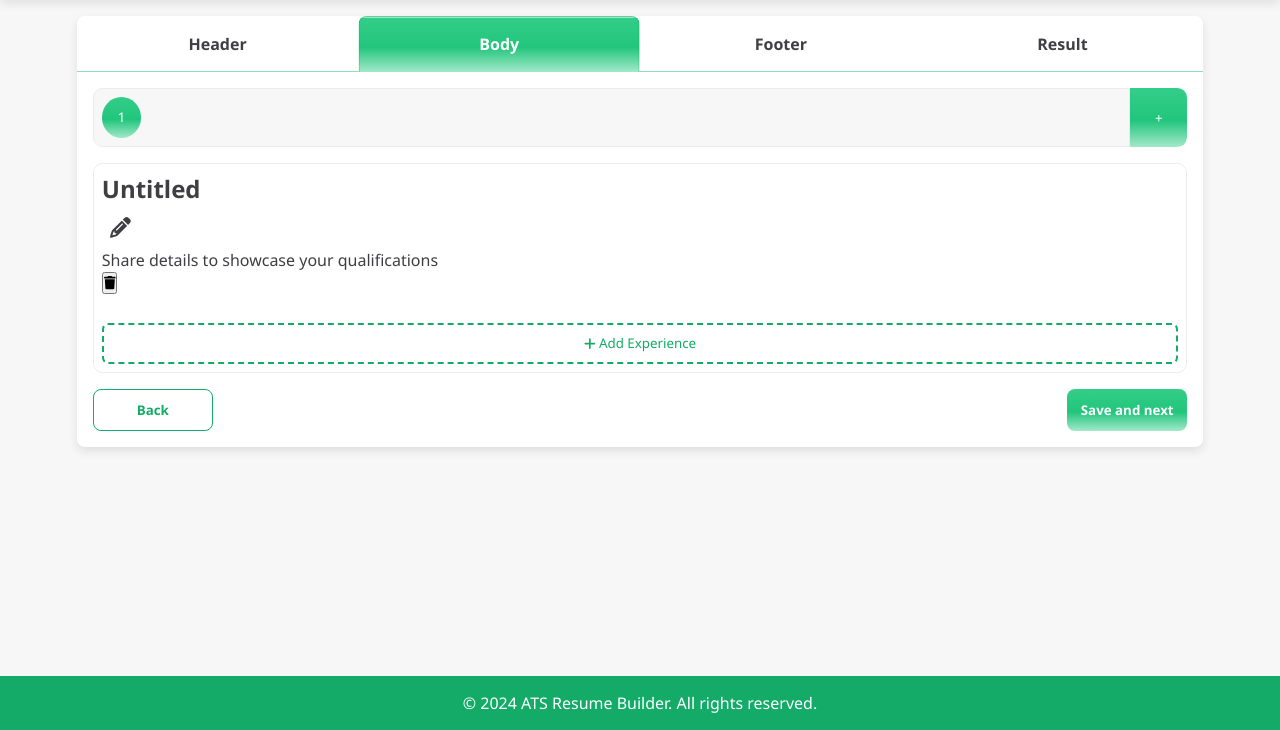
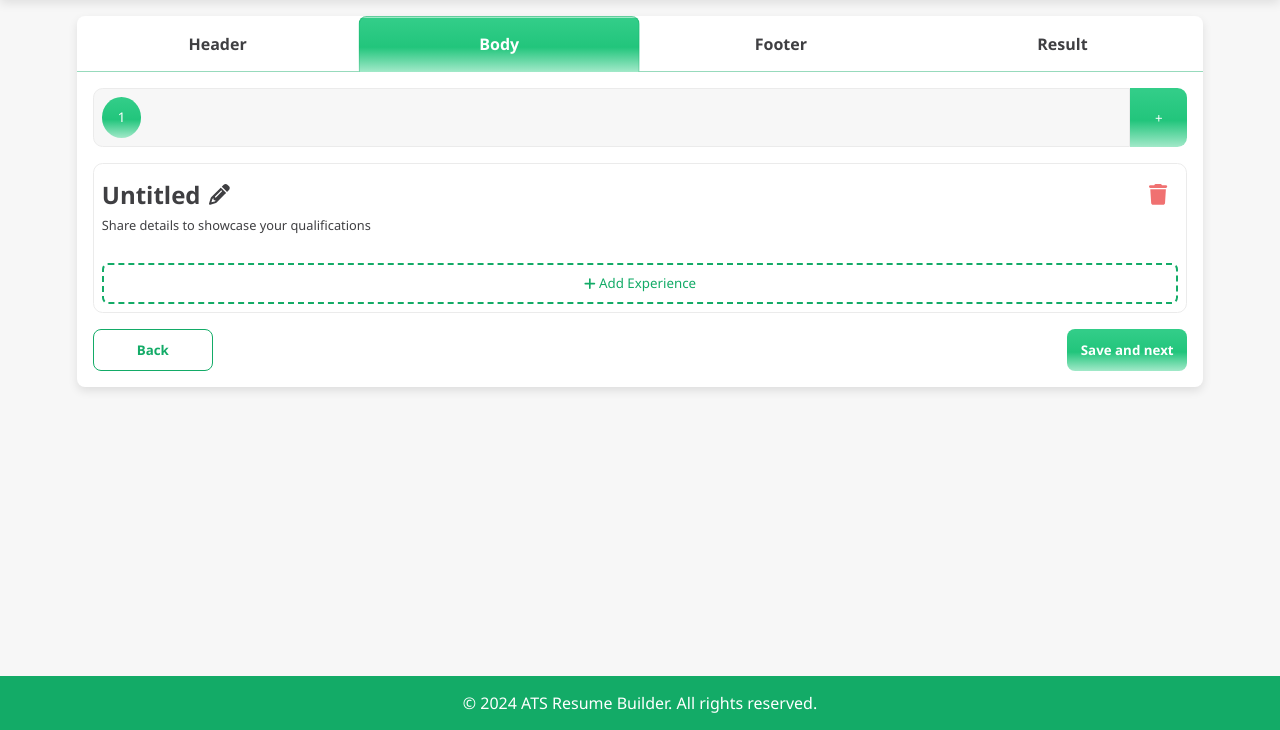
Before and after one commit to RyanBagusB/ats-resume-builder, a website built with Vite: page index.html in a window 1280 px wide. Shown: the part 72-802 px from the top of the page. Built offline with nearby package versions, Linux system fonts and the light colour scheme.

Commit message:
Add Style to Section Title

```diff
--- a/style.css
+++ b/style.css
@@ -268,7 +268,7 @@ main {
   display: none;
   right: -24px;
   padding: .7rem 1rem;
-  color: rgb(227, 84, 84);
+  color: rgb(240, 113, 113);
   cursor: pointer;
   background-color: transparent;
   border: none;
@@ -313,17 +313,35 @@ main {
   width: 120px;
 }
 
-/* .section-content__header {
-  display: grid;
-  grid-template-rows: 1fr 1fr;
-  grid-template-columns: auto 1fr;
+.section-content__header:not(.tab-contents__header .section-content__header) {
+  display: flex;
+  justify-content: space-between;
 }
 
-.section-content__header-title {
-  grid-column: 1 / 2;
-  align-self: center;
-  padding-right: .4rem;
-} */
+.section-content__header > button {
+  background-color: transparent;
+  border: none;
+  color: rgb(240, 113, 113);
+  font-size: 1.3rem;
+  height: 100%;
+  padding: .5rem .7rem;
+  cursor: pointer;
+  border-radius: 50%;
+  transition: background-color .5s;
+}
+
+.section-content__header > button:hover {
+  background-color: var(--dark-gray);
+}
+
+.section-content__header__configuration {
+  align-items: center;
+  display: flex;
+}
+
+.section-content__header__configuration__container p {
+  font-size: .8rem;
+}
 
 .section-content__header-title[contenteditable="true"] {
   outline: none;
@@ -339,16 +357,9 @@ main {
   border: none;
   cursor: pointer;
   color: var(--dark-color);
-  grid-column: 2 / 3;
   justify-self: start;
   font-size: 1.3rem;
 }
-
-/* .section-content__header p {
-  grid-column: 1 / -1;
-  font-size: .9rem;
-  margin: 0;
-} */
 
 .tab-contents__body .section-content__form {
   display: none;
```
